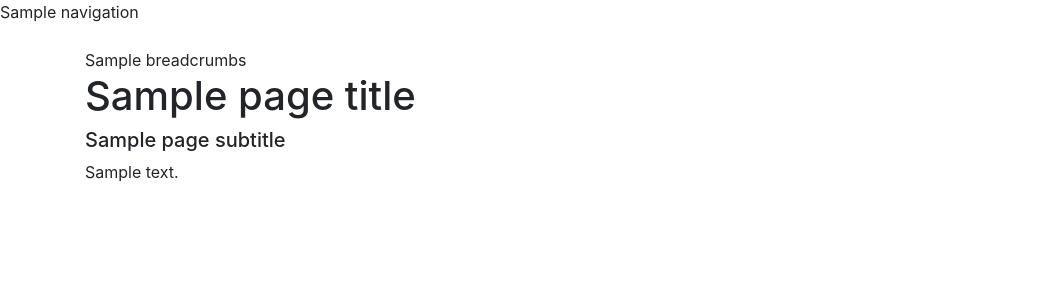
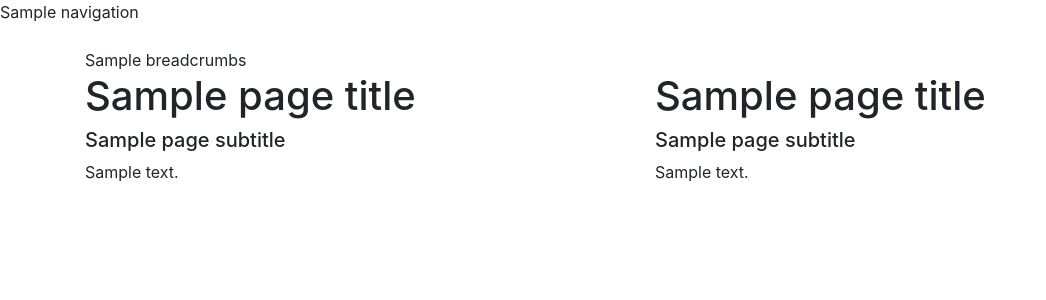
Before and after one commit to Timostrijbis/DDWT_final, a PHP site: template views/messages.php in a window 1280 px wide. Shown: the top 300 px of the page, without its empty margins (0-1046 px from the left). Run offline with PHP 8.4, Linux system fonts and the light colour scheme; the template is opened without the code that fills it: most values are stand-ins (such as "Sample title", 1, 10 or a date in 2020).

Commit message:
Messages pagina werkt nu

```diff
--- a/views/messages.php
+++ b/views/messages.php
@@ -25,7 +25,15 @@
 
     <div class="row">
 
-        <div class="col-md-12">
+        <div class="col-md-6">
+            <!-- Error message -->
+            <?php if (isset($error_msg)){echo $error_msg;} ?>
+
+            <h1><?= $page_title ?></h1>
+            <h5><?= $page_subtitle ?></h5>
+            <p><?= $page_content ?></p>
+        </div>
+        <div class="col-md-6">
             <!-- Error message -->
             <?php if (isset($error_msg)){echo $error_msg;} ?>
 
@@ -34,7 +42,8 @@
             <p><?= $page_content ?></p>
         </div>
 
-    </div>
+
+
 
     <div class="pd-15">&nbsp;</div>
 
```
Also changed, not shown: index.php (+4 -22 lines).
